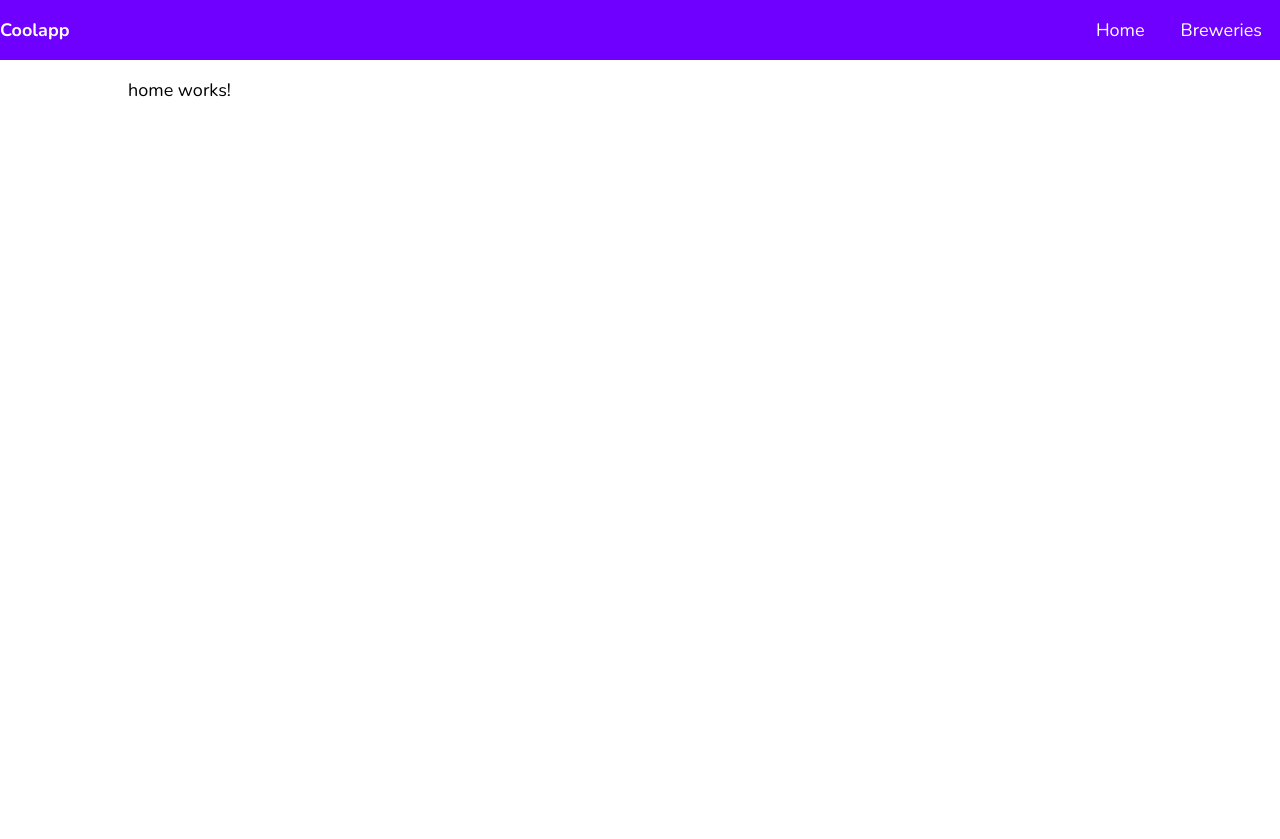
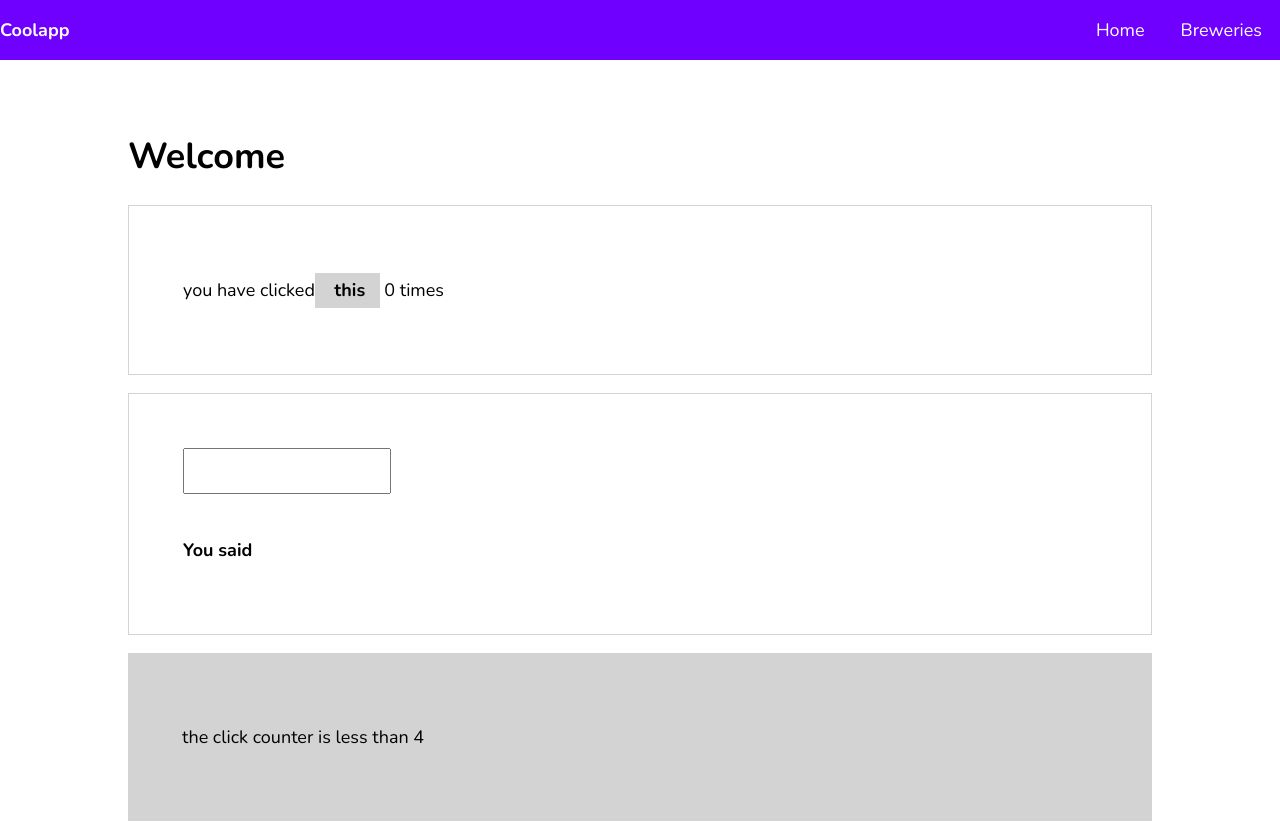
Before and after one commit to PrasadeeJ/angular-crash-course, an Angular app: page / in a window 1280 px wide. Before the commit the page ends 800 px from the top, so only its background shows below. Built offline with nearby package versions, Linux system fonts and the light colour scheme.

Commit message:
data and style binding

```diff
--- a/src/app/app.module.ts
+++ b/src/app/app.module.ts
@@ -5,6 +5,7 @@
 import { AppRoutingModule } from './/app-routing.module';
 import { HomeComponent } from './home/home.component';
 import { ListComponent } from './list/list.component';
+import { FormsModule } from '@angular/forms';
 
 @NgModule({
   declarations: [
@@ -14,7 +15,8 @@
   ],
   imports: [
     BrowserModule,
-    AppRoutingModule
+    AppRoutingModule,
+    FormsModule
   ],
   providers: [],
   bootstrap: [AppComponent]
--- a/src/app/home/home.component.html
+++ b/src/app/home/home.component.html
@@ -1,3 +1,23 @@
-<p>
-  home works!
-</p>
+<h1>Welcome</h1>
+
+<div class ="play-container">
+  <p> you have clicked<span (click)="counterClick()"> this</span> {{clickCounter}} times</p>
+</div>
+
+<div class ="play-container">
+  <input type="text" [(ngModel)] = "name">
+  <p><strong>You said {{name}}</strong></p>
+</div>
+
+<!-- <div class = "play-container" [style.background-color]="clickCounter >=4 ? 'yellow' : 'lightgray'"> -->
+<div class = "play-container" [ngStyle]="{
+  'background-color' : clickCounter >=4 ? 'yellow':'lightgray',
+  'border': clickCounter >=4 ? '4px solid black': 'none'
+}">
+  <ng-template [ngIf]="clickCounter >=4" [ngIfElse]="none">
+    <p>the click counter is greater than or equal to 4</p>
+  </ng-template>
+  <ng-template #none>
+    <p>the click counter is less than 4</p>
+  </ng-template>
+</div>
--- a/src/app/home/home.component.scss
+++ b/src/app/home/home.component.scss
@@ -0,0 +1,17 @@
+span {
+    font-weight: bold;
+    background: lightgray;
+    padding: .3em .8em;
+    cursor: pointer;
+}
+
+.play-container {
+    padding: 3em;
+    border: 1px solid lightgray;
+    margin-bottom: 1em;
+
+    input {
+        padding: 1em;
+        margin-bottom: 2em;
+    }
+}
--- a/src/app/home/home.component.ts
+++ b/src/app/home/home.component.ts
@@ -7,9 +7,16 @@
 })
 export class HomeComponent implements OnInit {
 
+  clickCounter: number =0;
+  name: string = '';
+
   constructor() { }
 
   ngOnInit() {
   }
 
+  counterClick(){
+    this.clickCounter+=1;
+  }
+
 }
```
